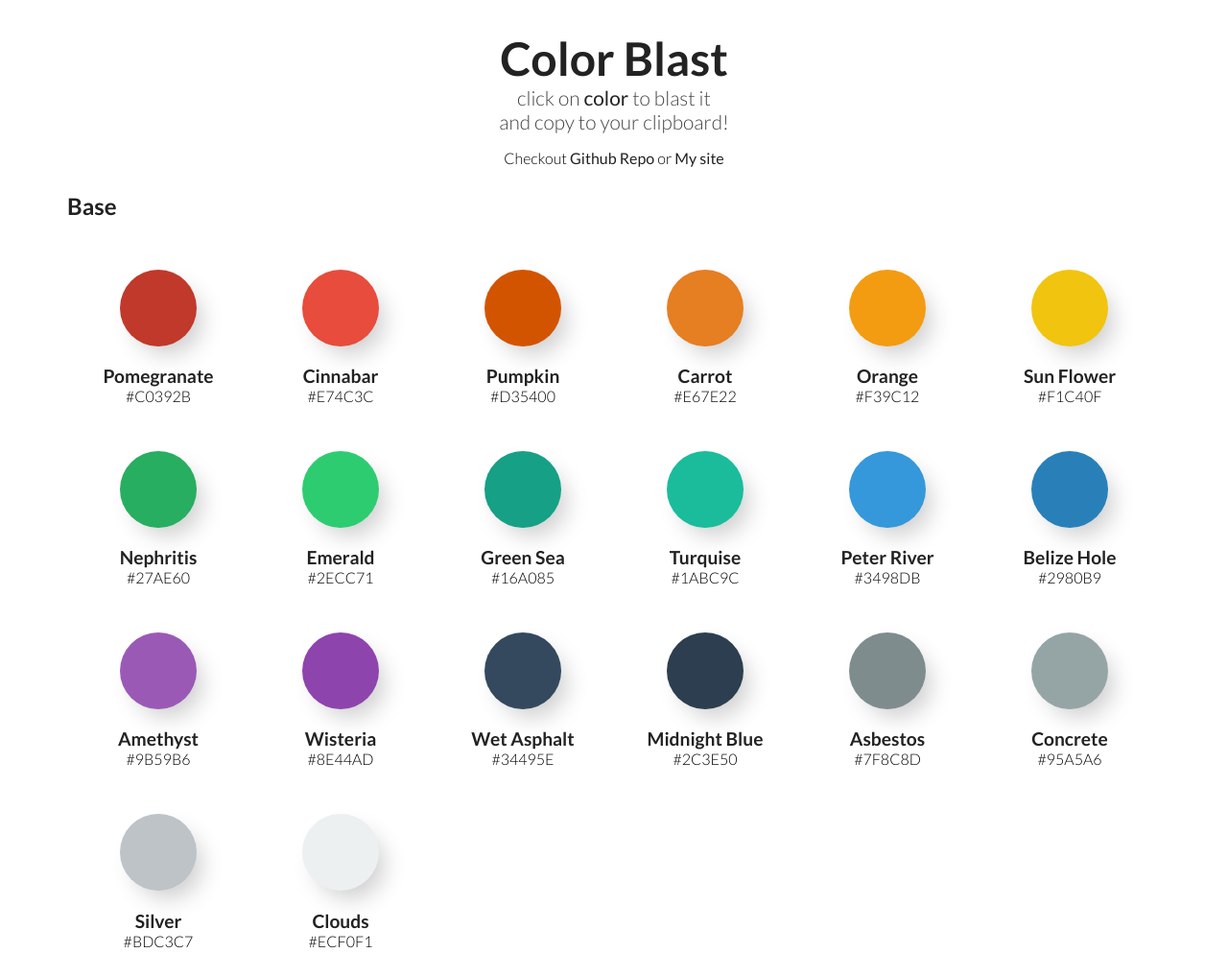
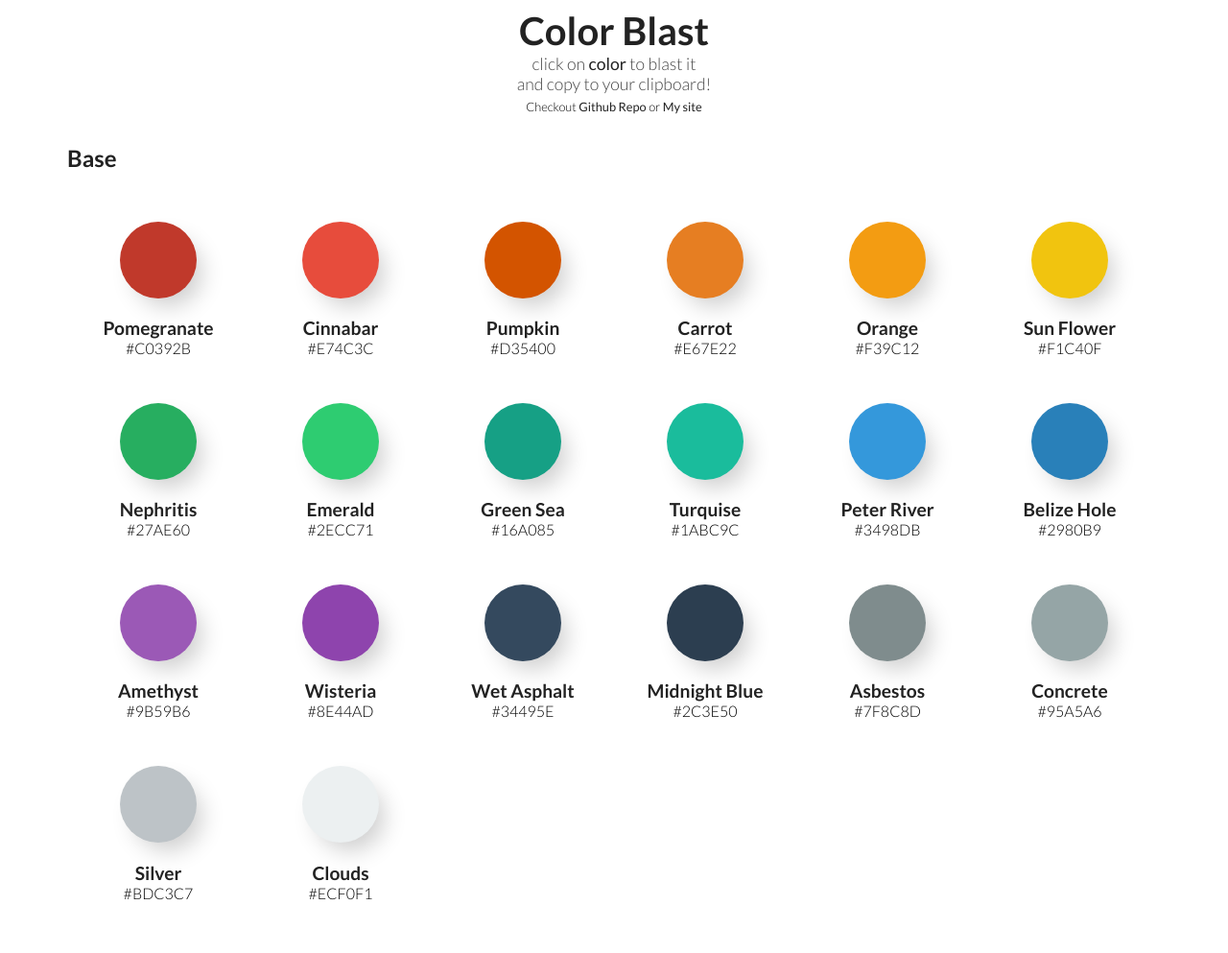
Before and after one commit to Gregoofolio/Color-blast, a plain HTML site: page index.html in a window 1280 px wide. Shown: the top 993 px of the page at 96% size. Drawn offline with nearby package versions, Linux system fonts and the light colour scheme.

Commit message:
resize header to 130px

```diff
--- a/styles/colour-section.scss
+++ b/styles/colour-section.scss
@@ -6,22 +6,22 @@ header{
 	position: fixed;
 	width: 100%;
 	background-color: #fff;
-	height: 180px;
+	height: 130px;
 	z-index:1000;
-	padding: 2em 0;
+	padding: 0.5em 0;
 
 }
 .title{
 	text-align: center;
 	font-family:'Lato';
-	font-size: 3rem;
+	font-size: 2.5rem;
 	color: $black;
 	margin: 0 auto;
 }
 .sub-title{
 	font-family:'Lato';
 	font-weight: 300;
-	font-size: 1.3rem;
+	font-size: 1.1rem;
 	text-align: center;
 	margin: 0 auto;
 	color: $grey;
@@ -36,6 +36,9 @@ header{
 	font-family: 'Lato';
 	font-weight: 300;
 	text-align: center;
+	margin: 0;
+	font-size: 0.8rem;
+	margin-top: 0.4em;
 	a{
 		font-weight: 500;
 		transition: color 0.3s ease;
@@ -51,7 +54,7 @@ header{
 	padding-top: 2em;
 }
 .title-container:nth-of-type(1){
-	padding-top: 180px;
+	padding-top: 130px;
 }
 .color-palette{
 	font-family: 'Lato';
```
Also changed, not shown: styles/main.css.
